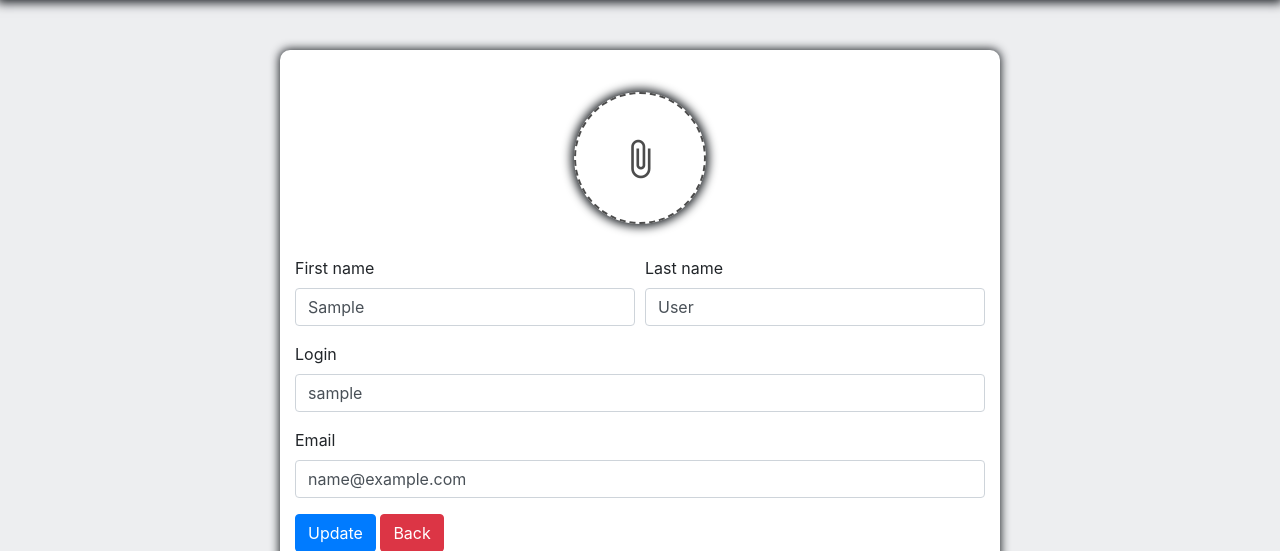
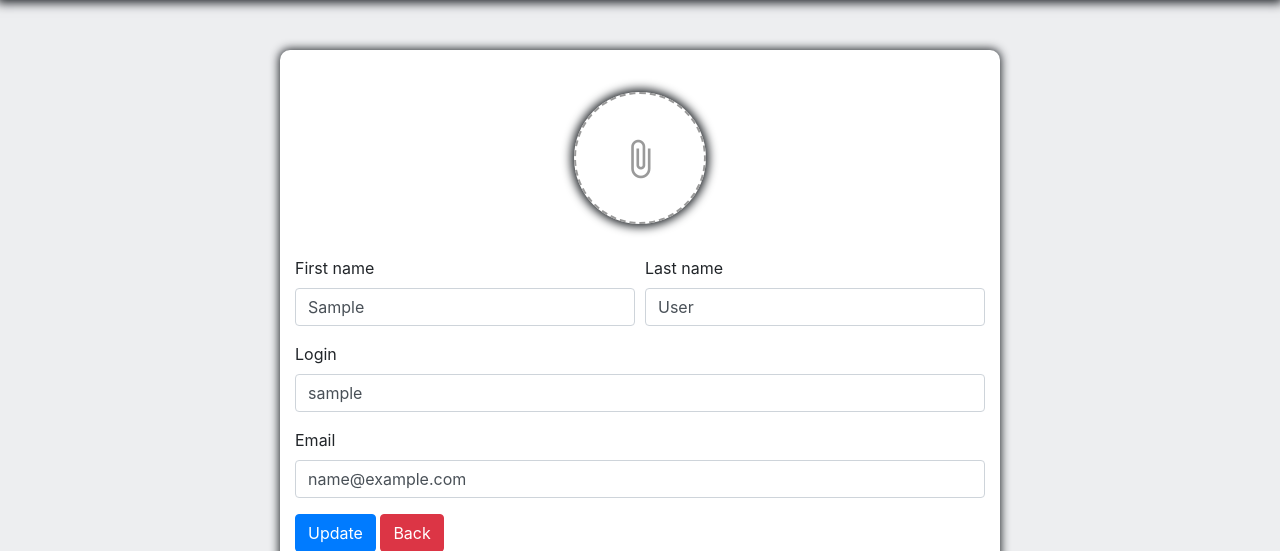
Before and after one commit to MaksimOS123/Tournament-Autobalance_Site, a Django app: page /profile/edit/ in a window 1280 px wide. Shown: the part 56-607 px from the top of the page. Run offline with Django 3.2, Linux system fonts and the light colour scheme; the visitor is signed in with stand-in values (Sample User, id 1); data comes from the database, SQL or seed files in the repository; some libraries are stand-ins or nearby versions.

Commit message:
Fix styles

```diff
--- a/static/main.css
+++ b/static/main.css
@@ -49,7 +49,7 @@ body {
     top: 42px;
     width:132px;
     height: 132px;
-    border:2px dashed #4c4c4c;
+    border:2px dashed #9a9a9a;
     border-radius:50%;
     display:block;
     padding:1.2em;
@@ -67,12 +67,12 @@ body {
 }
 
 .example-1 .label i, .example-1 .label .title{
-    color:#4c4c4c;
+    color:#9a9a9a;
     transition:200ms color
 }
 
 .example-1 .label:hover{
-    border:2px solid #000
+    border:2px solid #fff
 }
 
-.example-1 .label:hover i,.example-1 .label:hover .title{color:#000}
+.example-1 .label:hover i,.example-1 .label:hover .title{color:#fff}
```
